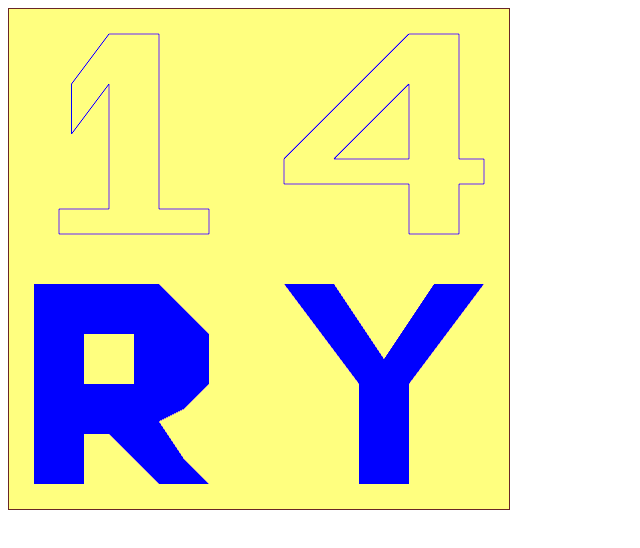
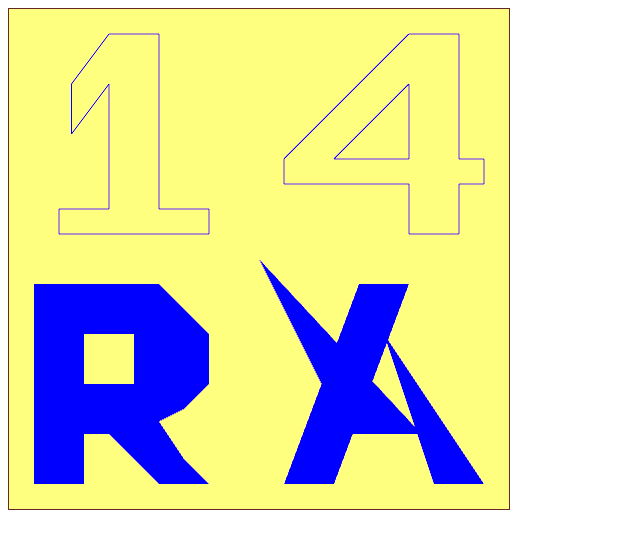
Before and after one commit to cg20221d/tugas-webgl-Trelel129, a plain HTML site: page index.html in a window 1280 px wide. Shown: the whole page, without its empty margins (0-640 px from the left). Drawn offline with Linux system fonts and the light colour scheme.

Commit message:
alphabet revision + amogus reference

```diff
--- a/index.html
+++ b/index.html
@@ -4,7 +4,7 @@
     <meta charset="UTF-8" />
     <meta http-equiv="X-UA-Compatible" content="IE=edge" />
     <meta name="viewport" content="width=device-width, initial-scale=1.0" />
-    <title>Belajar WebGL</title>
+    <title>Tugas WebGL</title>
   </head>
   <body onload="main()">
     <canvas
--- a/main.js
+++ b/main.js
@@ -127,16 +127,56 @@ var vertices = [
 //"R" Finished
 
 //FAN 2
-0.5, -0.4,
-0.7, -0.1,
-0.9, -0.1,
+// 0.5, -0.4,
+// 0.7, -0.1,
+// 0.9, -0.1,
+// 0.6, -0.5,
+// 0.6, -0.9,
+// 0.4, -0.9,
+// 0.4, -0.5,
+// 0.1, -0.1,
+// 0.3, -0.1,
+//"Y" Finished But Wrong letter D:
+
+//STRIP 2
+0.1, -0.9,
+0.3, -0.9,
+0.4, -0.1,
+0.6, -0.1,
+0.7, -0.9,
+0.9, -0.9,
+0.5, -0.3,
+
+//STRIP 3
 0.6, -0.5,
-0.6, -0.9,
-0.4, -0.9,
 0.4, -0.5,
-0.1, -0.1,
-0.3, -0.1,
-//"Y" Finished
+0.65, -0.7,
+0.35, -0.7
+//"A" Finished >///<
+
+// //STRIP A1
+// 0.1, -0.9,
+// 0.3, -0.9,
+// 0.1, -0.1,
+// 0.3, -0.1,
+
+// //strip A2
+// 0.1, -0.1,
+// 0.3, -0.3,
+// 0.9, -0.1,
+// 0.7, -0.3,
+
+// // STRIP A3
+// 0.9, -0.1,
+// 0.7, -0.3,
+// 0.9, -0.9,
+// 0.7, -0.9,
+
+// //STRIP A4
+// 0.3, -0.5,
+// 0.3, -0.7,
+// 0.7, -0.5,
+// 0.7, -0.7,
 ];
 
 var buffer = gl.createBuffer();
@@ -200,7 +240,14 @@ gl.enableVertexAttribArray(aPosition);
   gl.drawArrays(gl.TRIANGLE_FAN, 68, 8);
   gl.drawArrays(gl.TRIANGLE_STRIP, 76, 6);
 
-  gl.drawArrays(gl.TRIANGLE_FAN, 82, 9);
+  // gl.drawArrays(gl.TRIANGLE_STRIP, 82, 7);
+  // gl.drawArrays(gl.TRIANGLE_STRIP, 89, 4);
+
+  //Gambar amogus (pengganti A)
+  gl.drawArrays(gl.TRIANGLE_STRIP, 82, 4);
+  gl.drawArrays(gl.TRIANGLE_STRIP, 86, 4);
+  gl.drawArrays(gl.TRIANGLE_STRIP, 90, 4);
+  gl.drawArrays(gl.TRIANGLE_STRIP, 94, 4);
 }
 
 //TRIANGLE FAN --> berdasarkan titik pusat
```
